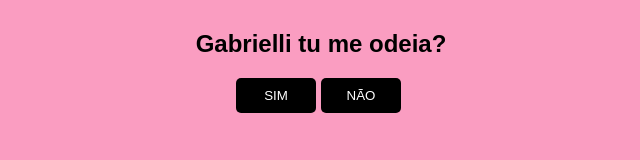
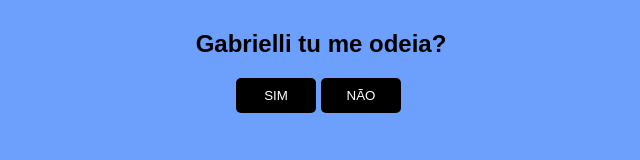
Before and after one commit to matheusgmello/coisas-bobas, a plain HTML site: page index.html in a window 1280 px wide. Shown: the whole page, without its empty margins (329-969 px from the left). Drawn offline with Linux system fonts and the light colour scheme.

Commit message:
feat: new background

```diff
--- a/index.html
+++ b/index.html
@@ -19,7 +19,7 @@
 </body>
 <style>
     #conteudo {
-        background: #fa9dc1;
+        background: #6d9ffc;
         width: 100%;
         height: 100%;
         position: fixed;
```
